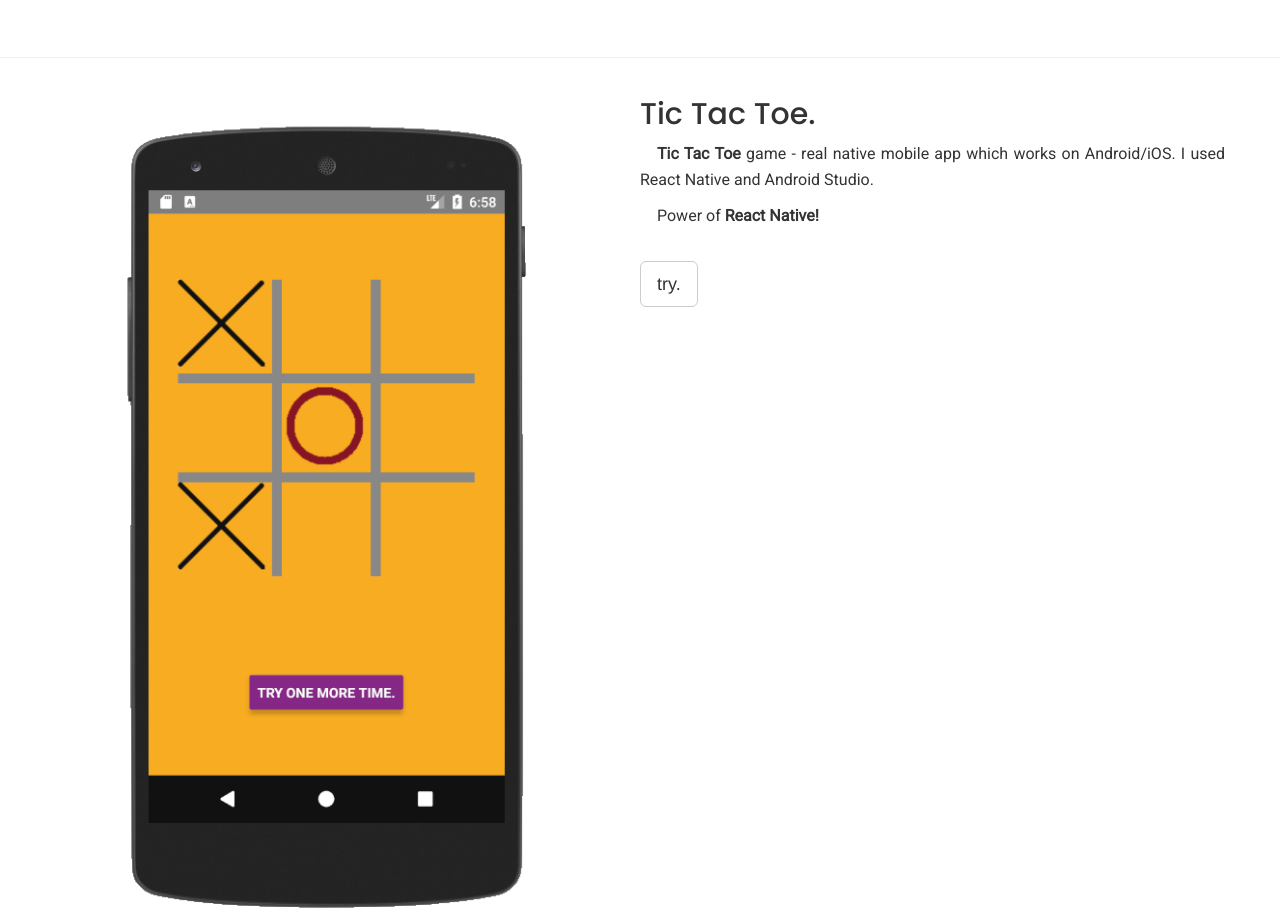
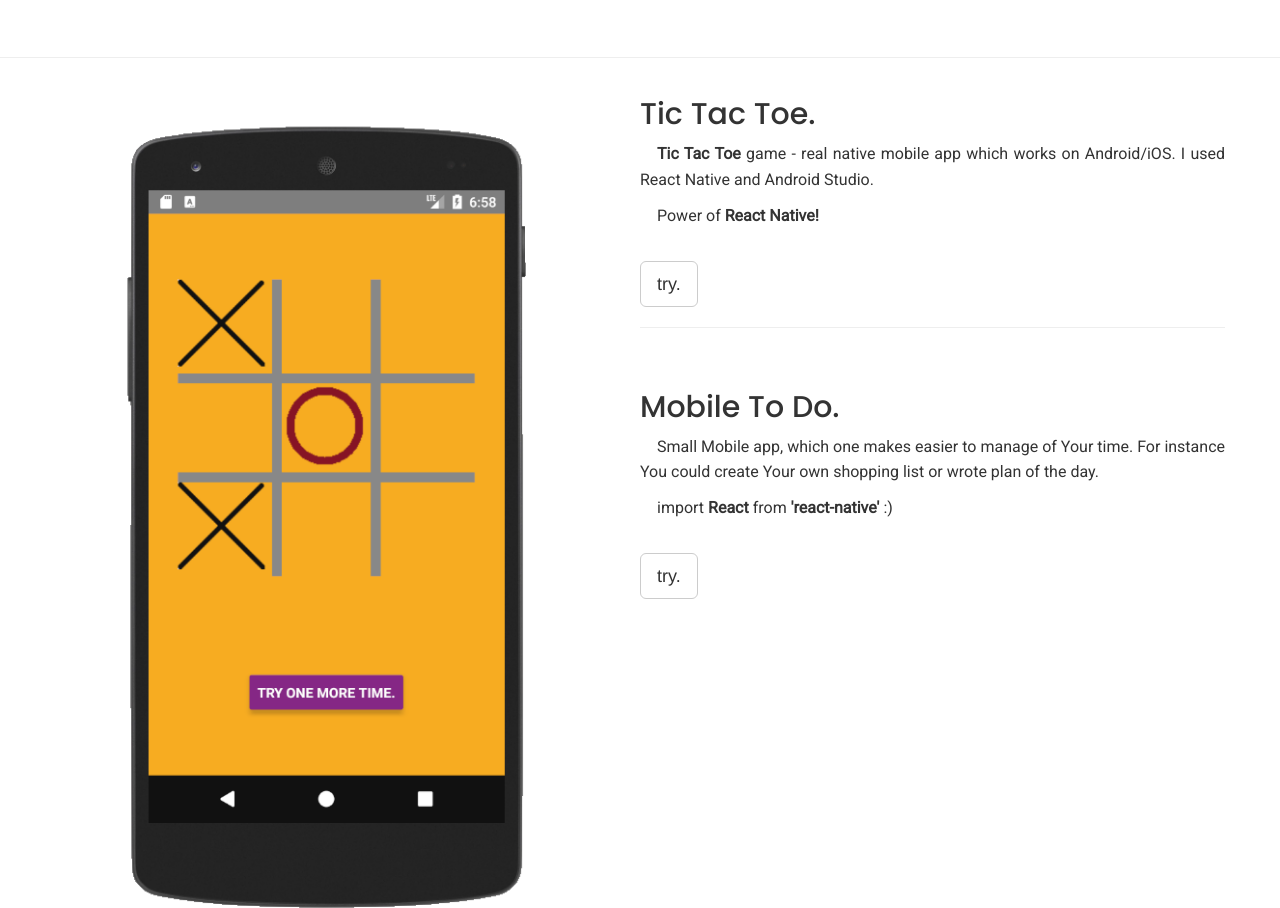
Before and after one commit to pawelkossowski91/index, a plain HTML site: page index.html in a window 1280 px wide. Shown: the part 2642-3550 px from the top of the page. Drawn offline with nearby package versions, Linux system fonts and the light colour scheme.

Commit message:
Add files via upload

```diff
--- a/index.html
+++ b/index.html
@@ -131,7 +131,7 @@
       </div>
     </section>
     <hr>
-    <section id="info2">
+    <section id="mobile">
       <div class="container">
         <div class="row">
           <div class="col-md-6 col-sm-6">
@@ -150,6 +150,17 @@
               <p>Power of <strong>React Native! </strong></p>
               <br>
               <a target="_blank" class="btn btn-default btn-lg" href="https://github.com/pawelkossowski91/ticTacMobile" data-toggle="tooltip" data-placement="right" title="github repo.">try.</a>
+            <br>
+             <hr>
+             <br>
+              <h2>Mobile To Do.</h2>
+              <p align='justify'>Small Mobile app, which one makes easier to manage of Your time. For instance You could create Your own shopping list or wrote plan of the day.
+
+              </p>
+              <p>import <strong>React </strong>from <strong>'react-native'</strong> :) </p>
+              <br>
+              <a target="_blank" class="btn btn-default btn-lg" href="https://github.com/pawelkossowski91/mobileToDo" data-toggle="tooltip" data-placement="right" title="github repo.">try.</a>
+
             </div>
           </div>
 
```
